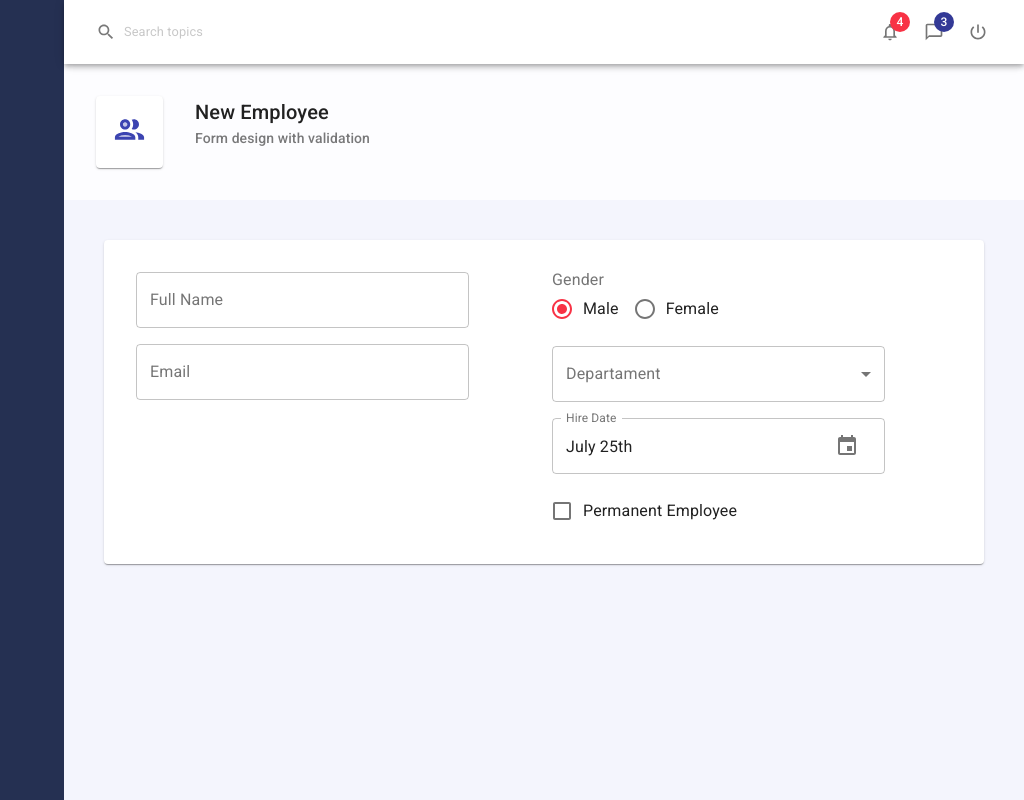
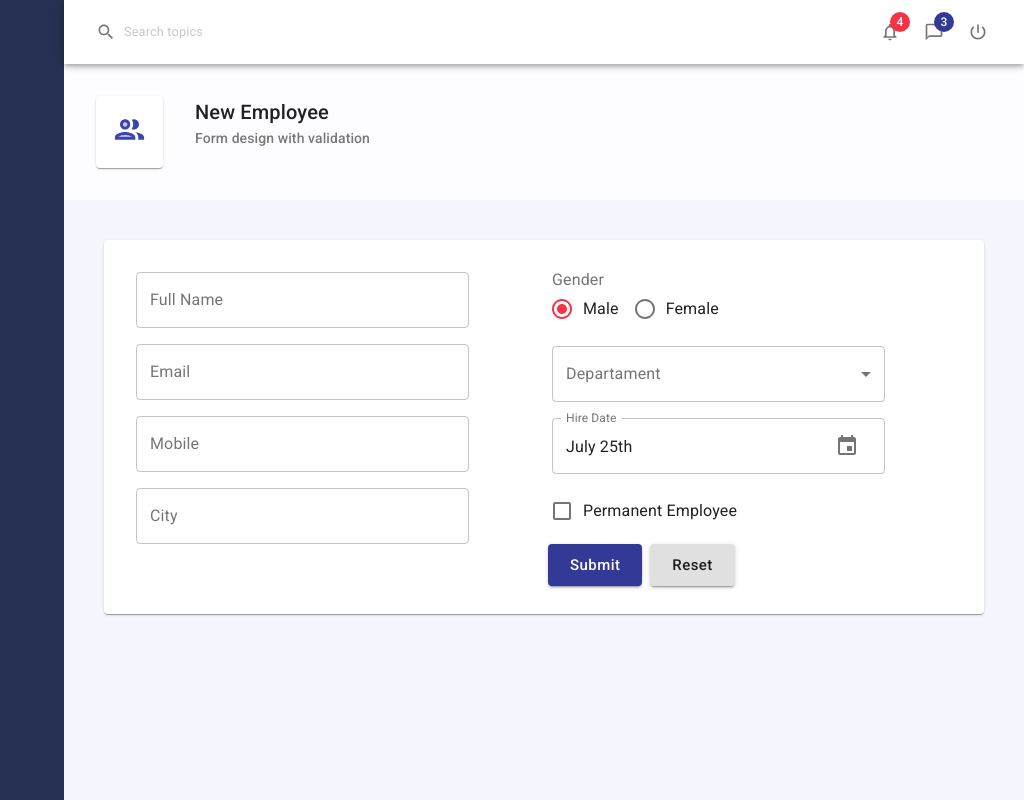
Before and after one commit to GabrielAlonso/material-ui-complete, a React (Create React App) app: page / in a window 1280 px wide. Shown: the whole page, without its empty margins (256-1280 px from the left). Built offline with nearby package versions, Linux system fonts and the light colour scheme.

Commit message:
Implementado botões Submit e Reset

```diff
--- /dev/null
+++ b/src/components/controls/Button.js
@@ -0,0 +1,29 @@
+import React from 'react'
+import { Button as MuiButton, makeStyles } from '@material-ui/core';
+
+const useStyles = makeStyles(theme => ({
+    root: {
+        margin: theme.spacing(0.5)
+    },
+    label: {
+        textTransform: 'none'
+    }
+}))
+
+export default function Button(props) {
+
+    const { text, size, color, variant, onClick, ...other } = props;
+    const classes = useStyles();
+
+    return (
+        <MuiButton
+            variant={variant || "contained"}
+            size={size || "large"}
+            color={color || "primary"}
+            onclick={onClick}
+            {...other}
+            classes={{ root: classes.root, label: classes.label }}>
+            {text}
+        </MuiButton>
+    )
+}
--- a/src/components/controls/Controls.js
+++ b/src/components/controls/Controls.js
@@ -3,13 +3,15 @@
 import Select from "./Select";
 import Checkbox from "./Checkbox";
 import DatePicker from "./DatePicker";
+import Button from "./Button";
 
 const Controls = {
     Input,
     RadioGroup,
     Select,
     Checkbox,
-    DatePicker
+    DatePicker,
+    Button
 }
 
 export default Controls;
--- a/src/pages/Employees/Employeeform.js
+++ b/src/pages/Employees/Employeeform.js
@@ -34,15 +34,27 @@
             <Grid container>
                 <Grid item xs={6}>
                     <Controls.Input
+                        label="Full Name"
                         name="fullName"
-                        label="Full Name"
                         value={values.fullName}
                         onChange={handleInputChange}
                     />
                     <Controls.Input
+                        label="Email"
                         name="email"
-                        label="Email"
                         value={values.email}
+                        onChange={handleInputChange}
+                    />
+                    <Controls.Input
+                        label="Mobile"
+                        name="mobile"
+                        value={values.mobile}
+                        onChange={handleInputChange}
+                    />
+                    <Controls.Input
+                        label="City"
+                        name="city"
+                        value={values.city}
                         onChange={handleInputChange}
                     />
                 </Grid>
@@ -62,10 +74,10 @@
                         options={employeeService.getDepartmentCollection()}
                     />
                     <Controls.DatePicker
-                    name="hireDate"
-                    label="Hire Date"
-                    value={values.hireDate}
-                    onChange={handleInputChange}
+                        name="hireDate"
+                        label="Hire Date"
+                        value={values.hireDate}
+                        onChange={handleInputChange}
                     />
                     <Controls.Checkbox
                         name="isPermanent"
@@ -73,6 +85,14 @@
                         value={values.isPermanent}
                         onChange={handleInputChange}
                     />
+                    <div>
+                        <Controls.Button
+                            type="submit"
+                            text="Submit" />
+                        <Controls.Button
+                            text="Reset"
+                            color="default" />
+                    </div>
                 </Grid>
             </Grid>
         </Form>
```
